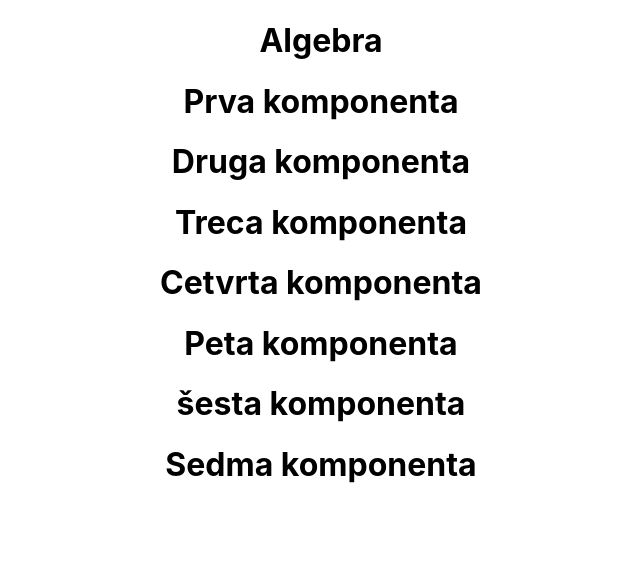
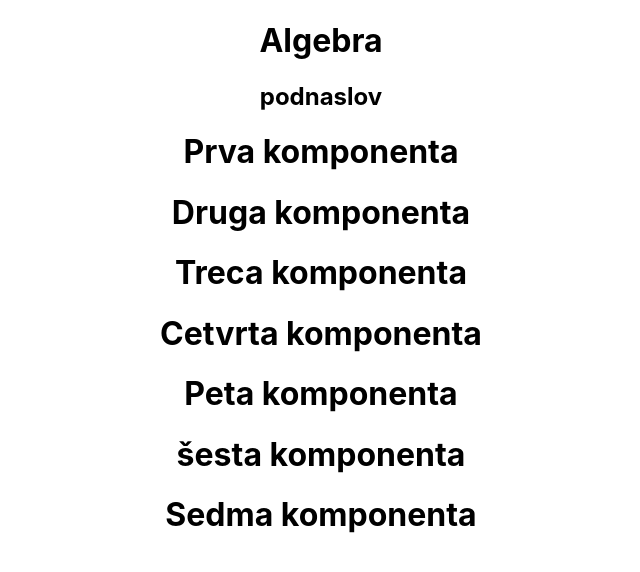
Before and after one commit to sibigluhunoz/react-vjezba2, a React (Create React App) app: page / in a window 1280 px wide. Shown: the top 572 px of the page, without its empty margins (319-959 px from the left). Built offline with nearby package versions, Linux system fonts and the light colour scheme.

Commit message:
dodan <h2> u PrvuKompu

```diff
--- a/src/components/PrvaKompa/index.jsx
+++ b/src/components/PrvaKompa/index.jsx
@@ -1,8 +1,11 @@
 const PrvaKompa = () => {
     return (
+      <>
+      <h2>podnaslov</h2>
         <div>
           <h1>Prva komponenta</h1>
         </div>
+        </>
     );
 };
 
```
